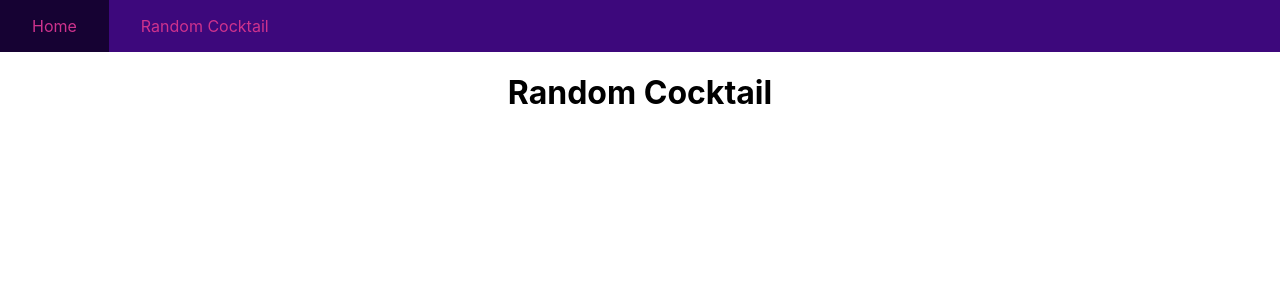
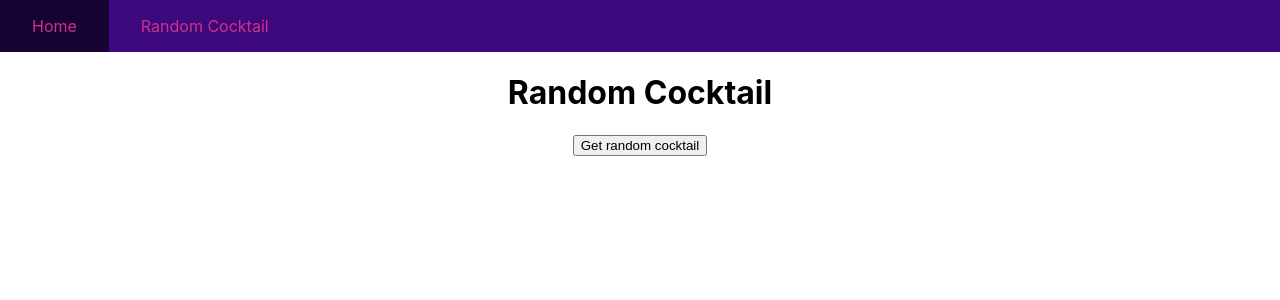
Before and after one commit to magikitty/cocktail-app, a React (Create React App) app: page /random-cocktail in a window 1280 px wide. Shown: the top 300 px of the page. Built offline with nearby package versions, Linux system fonts and the light colour scheme.

Commit message:
Add fetching a random cocktail and adding the data to a CocktailList

```diff
--- a/src/pages/RandomCocktail.js
+++ b/src/pages/RandomCocktail.js
@@ -1,5 +1,65 @@
+import {useState} from "react";
+
+import CocktailList from "../Components/CocktailList";
+
 const RandomCocktail = () => {
-  return <h1>Random Cocktail</h1>
+  const [cocktails, setCocktails] = useState([]);
+  const [error, setError] = useState(null);
+  const apiRandomCocktail = "https://www.thecocktaildb.com/api/json/v1/1/random.php";
+
+  const fetchCocktailRandom = async () => {
+    setError(null);
+
+    try {
+      // Wait for fetch to be resolved
+      const response = await fetch(apiRandomCocktail);
+      console.log(response);
+      const data = await response.json();
+      console.log(data);
+
+      // Check for error and throw error message
+      if (!response.ok) {
+        throw new Error("Something went wrong...");
+      }
+
+      const transformedCocktails = data.drinks.map((cocktailData) => {
+        // Create an object to return, so we have to use {}
+        // let cocktailInfo = cocktailData[0];
+        let ingredientsArray = ["working on it..."];
+        console.log("got id: ", cocktailData.idDrink);
+        return {
+          id: cocktailData.idDrink,
+          name: cocktailData.strDrink,
+          instructions: cocktailData.strInstructions,
+          ingredients: ingredientsArray,
+          imageUrl: cocktailData.strDrinkThumb,
+        };
+      });
+      setCocktails(transformedCocktails);
+      console.log(data);
+    } catch (err) {
+      setError(err.message);
+    }
+  };
+
+  // Show error message or cocktail recipe
+  let content;
+  if (error) {
+    // Only show error if there is a message (error is true)
+    content = error && <p>{error}</p>;
+  } else {
+    content = <CocktailList cocktails={cocktails} />;
+  }
+
+  return (
+    <div>
+      <h1>Random Cocktail</h1>
+      <button onClick={fetchCocktailRandom}>Get random cocktail</button>
+      <section>
+        {content}
+      </section>
+    </div>
+  )
 }
 
 export default RandomCocktail;
```
